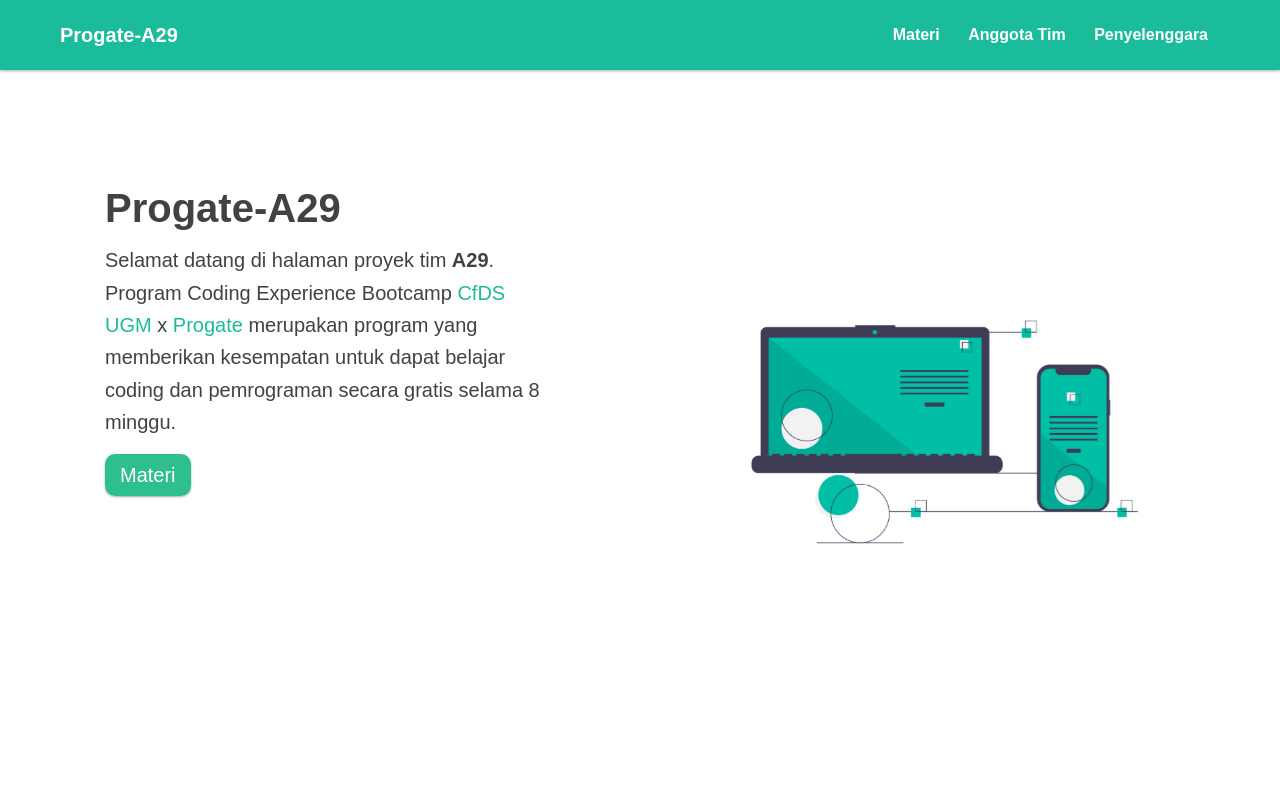
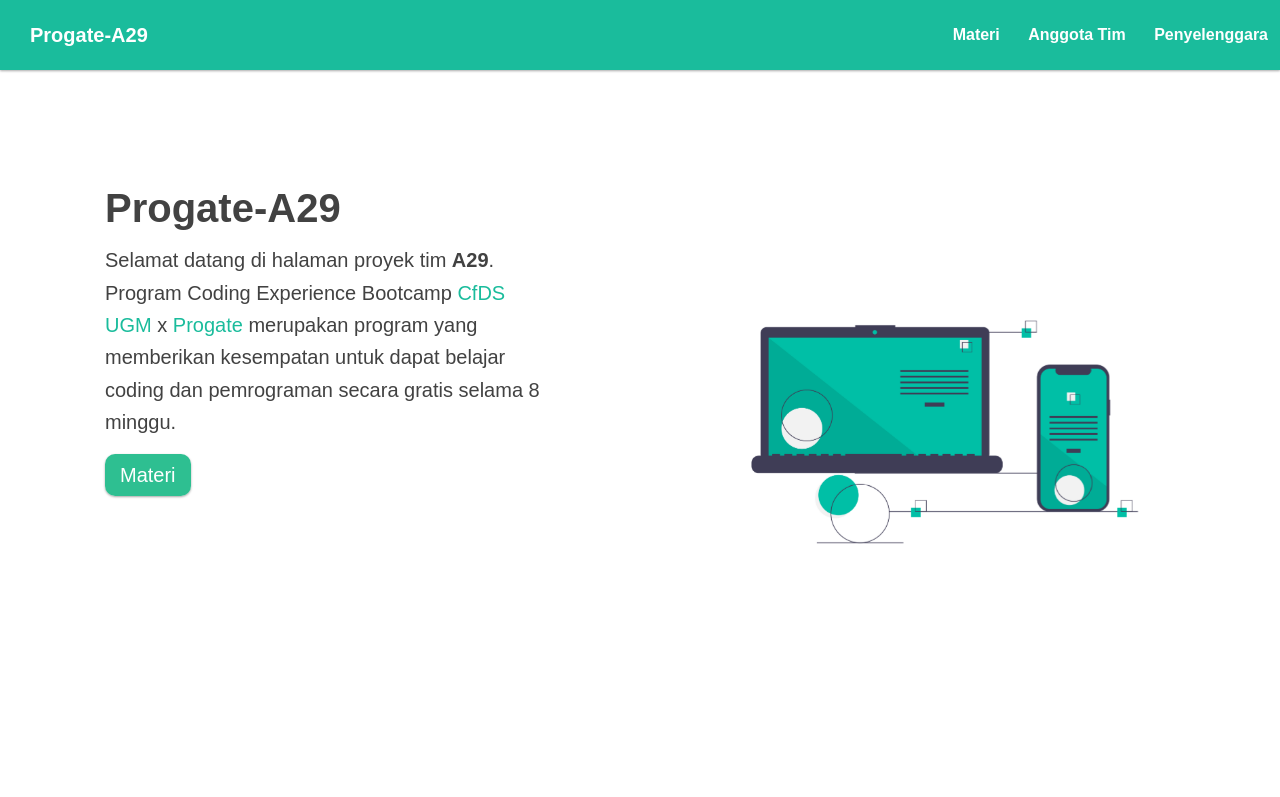
Before and after one commit to wahid-ari/Progate-A29, a plain HTML site: page index.html in a window 1280 px wide. Shown: the top 797 px of the page. Drawn offline with Linux system fonts and the light colour scheme.

Commit message:
Update style.css

```diff
--- a/css/style.css
+++ b/css/style.css
@@ -92,7 +92,7 @@ header {
 header .container {
   width: 100%;
   margin: 0;
-  padding: 0 60px;
+  padding: 0 0 0 30px;
   line-height: 70px;
 }
 
```
